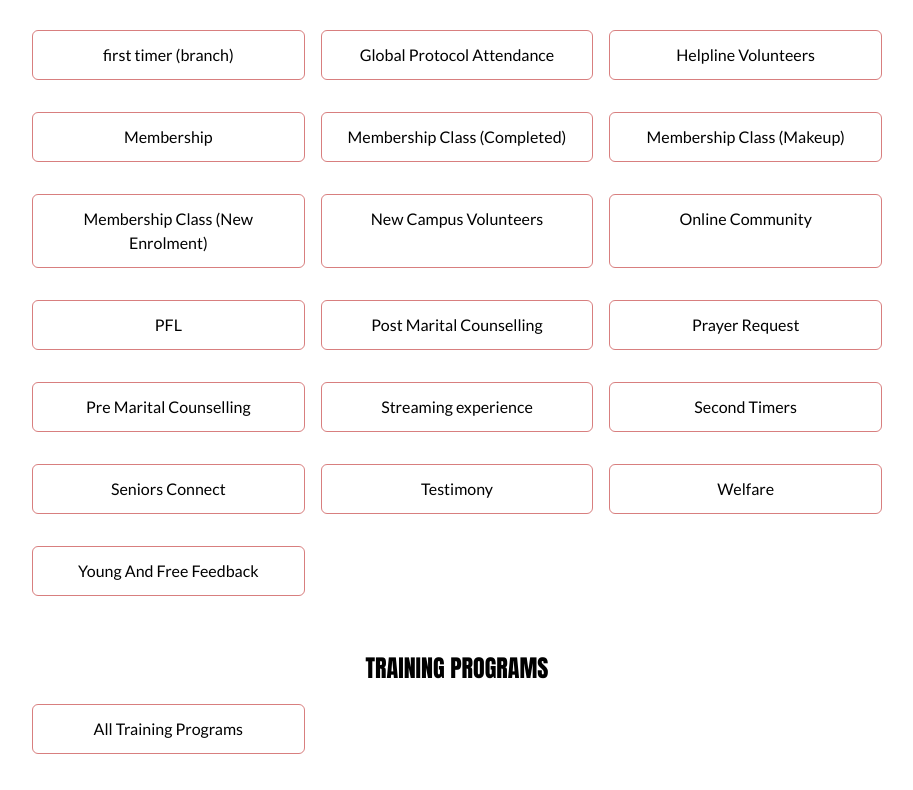
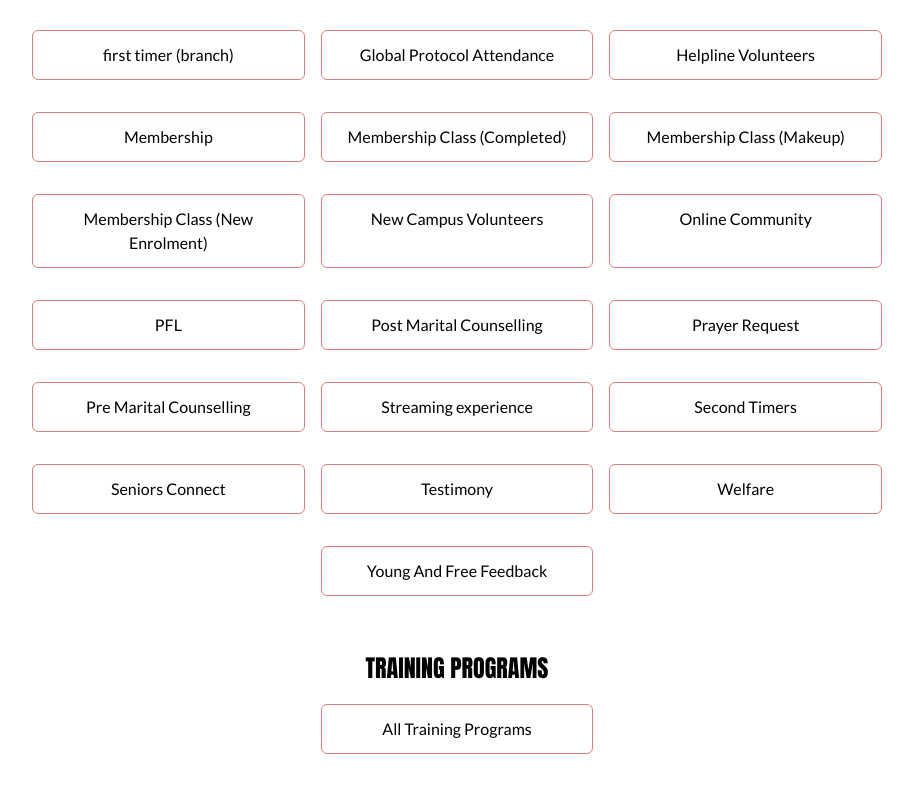
Before and after one commit to ajiboyesunkanmisunday-rgb/rccg-rose-of-sharon-website, a Next.js app: page /ql in a window 1280 px wide. Shown: the part 550-1340 px from the top of the page, without its empty margins (183-1096 px from the left). Built offline with nearby package versions, Linux system fonts and the light colour scheme.

Commit message:
Quick links: centre boxes left alone on the last row

```diff
--- a/app/(site)/ql/page.tsx
+++ b/app/(site)/ql/page.tsx
@@ -110,6 +110,10 @@ const groups: { title: string; sections: { heading?: string; links: { href: stri
   },
 ];
 
+// Wrapping, centred rows: a box left alone on the last row sits in the middle instead of hanging on the left.
+const listStyle: React.CSSProperties = { display: "flex", flexWrap: "wrap", justifyContent: "center", gap: 16 };
+const itemStyle: React.CSSProperties = { flex: "0 0 calc((100% - 32px) / 3)", minWidth: 230 };
+
 export default function QLPage() {
   return (
     <>
@@ -128,9 +132,9 @@ export default function QLPage() {
       </section>
       <section className="p-2 mb-8">
         <div className="container mx-auto max-w-[850px]">
-          <ol className="my-5 grid grid-cols-1 gap-4 md:grid-cols-2 lg:grid-cols-3">
+          <ol className="my-5" style={listStyle}>
             {quickLinks.map((link) => (
-              <li key={link.href} className="mb-4 rounded-md border border-cciRed-500 text-center">
+              <li key={link.href} className="mb-4 rounded-md border border-cciRed-500 text-center" style={itemStyle}>
                 <Link
                   href={link.href}
                   prefetch={true}
@@ -152,9 +156,9 @@ export default function QLPage() {
                       {sec.heading}
                     </h3>
                   )}
-                  <ol className="my-5 grid grid-cols-1 gap-4 md:grid-cols-2 lg:grid-cols-3">
+                  <ol className="my-5" style={listStyle}>
                     {sec.links.map((link) => (
-                      <li key={link.href + link.label} className="mb-4 rounded-md border border-cciRed-500 text-center">
+                      <li key={link.href + link.label} className="mb-4 rounded-md border border-cciRed-500 text-center" style={itemStyle}>
                         <Link href={link.href} prefetch={true} className="bg-red block w-full p-3 hover:text-cci-red hover:underline">
                           {link.label}
                         </Link>
```
